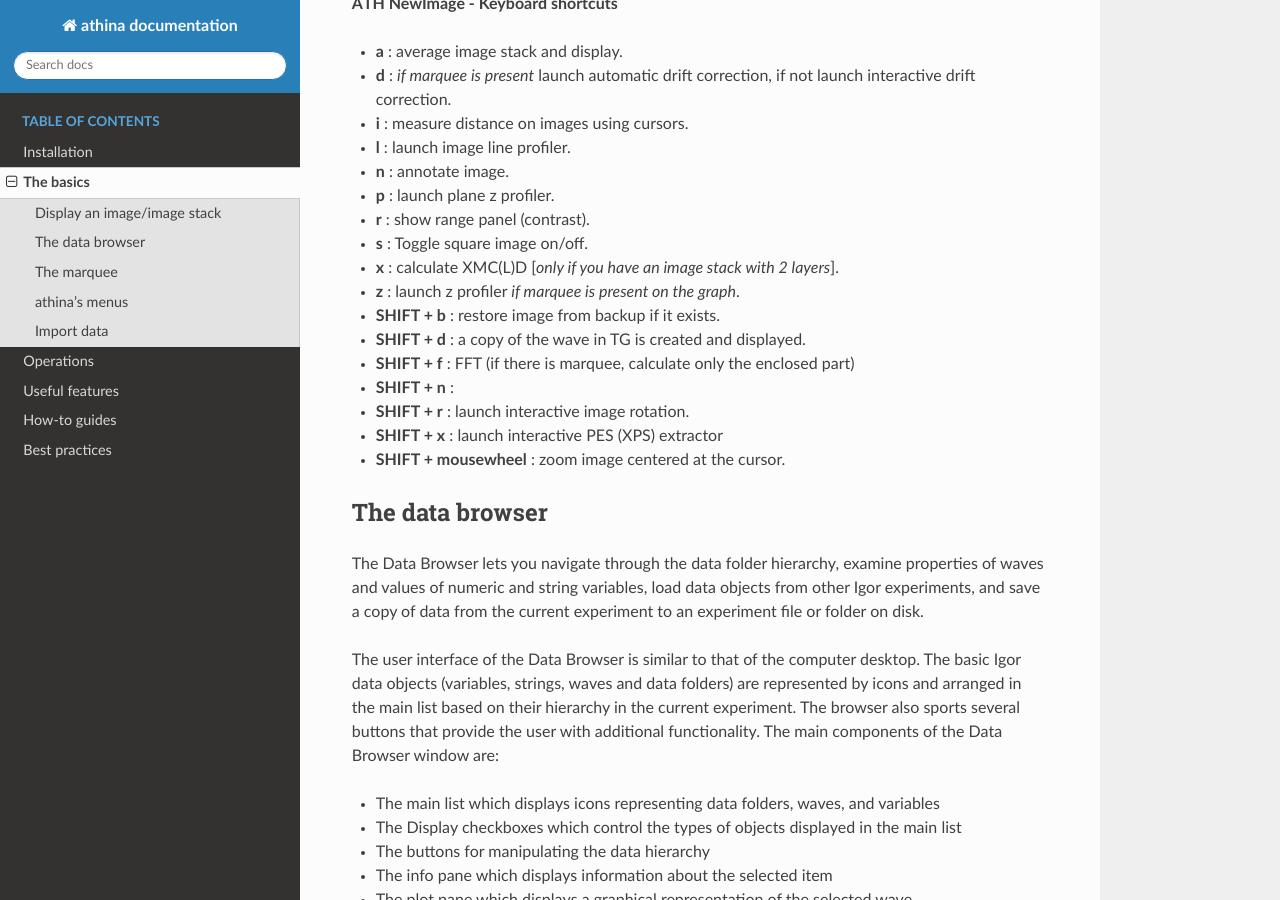
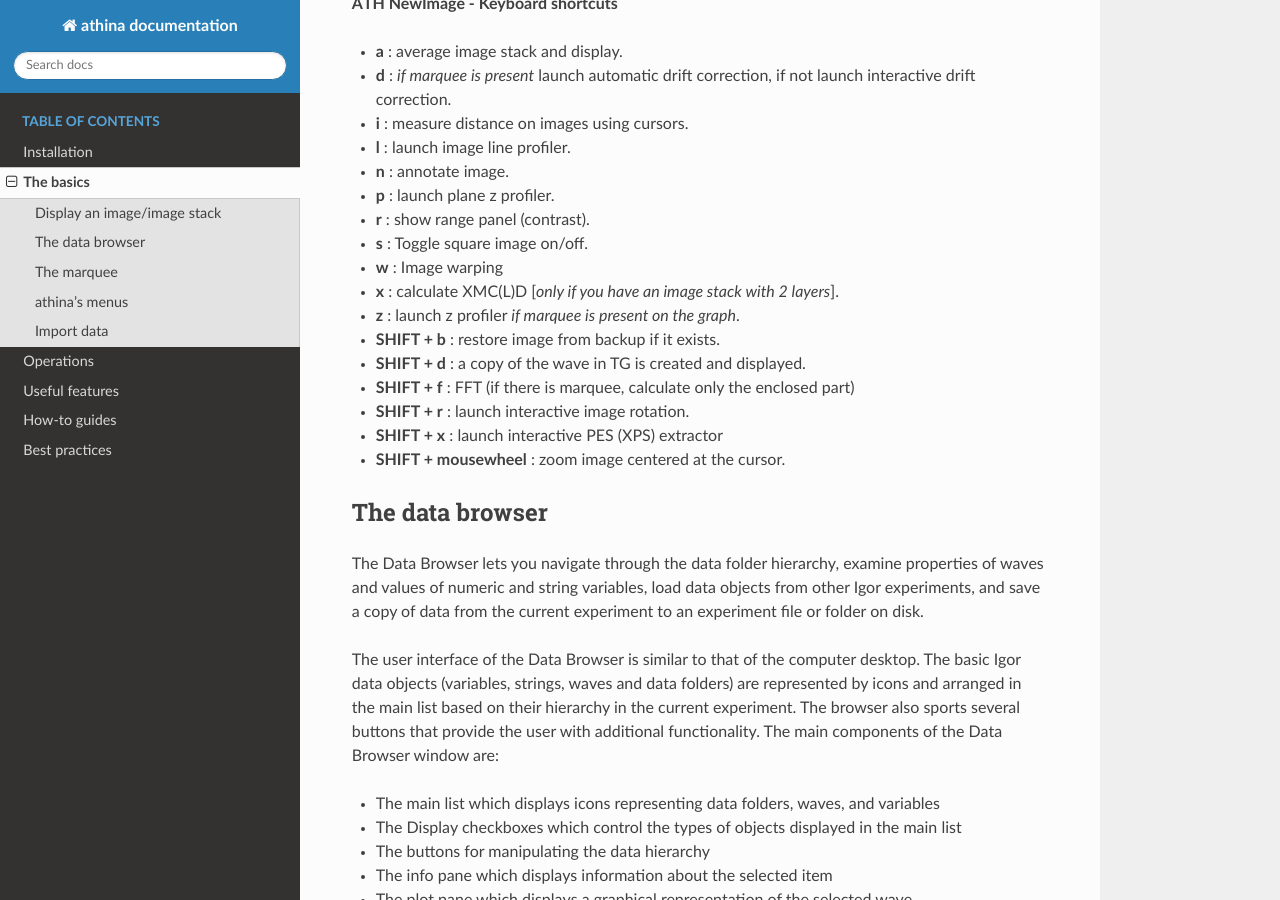
Before and after one commit to evangelosgolias/athina, a Sphinx documentation site: the page built from doc/source/files/thebasics.md, in a window 1280 px wide and 900 px high, scrolled down 721 px. Built offline with Sphinx 7.4.7 and the Read the Docs theme 3.1.0, drawn with Linux system fonts in a browser that asks for light colours.

Commit message:
Image Warping beta version

```diff
--- a/doc/source/files/thebasics.md
+++ b/doc/source/files/thebasics.md
@@ -27,12 +27,12 @@
 - **p** : launch plane z profiler.
 - **r** : show range panel (contrast).
 - **s** : Toggle square image on/off.
+- **w** : Image warping
 - **x** : calculate XMC(L)D [*only if you have an image stack with 2 layers*].
 - **z** : launch z profiler *if marquee is present on the graph*.
 - **SHIFT + b** : restore image from backup if it exists.
 - **SHIFT + d** : a copy of the wave in TG is created and displayed.
 - **SHIFT + f** : FFT (if there is marquee, calculate only the enclosed part)
-- **SHIFT + n** :
 - **SHIFT + r** : launch interactive image rotation.
 - **SHIFT + x** : launch interactive PES (XPS) extractor
 - **SHIFT + mousewheel** : zoom image centered at the cursor.
```
Also changed, not shown: 7 other files.
